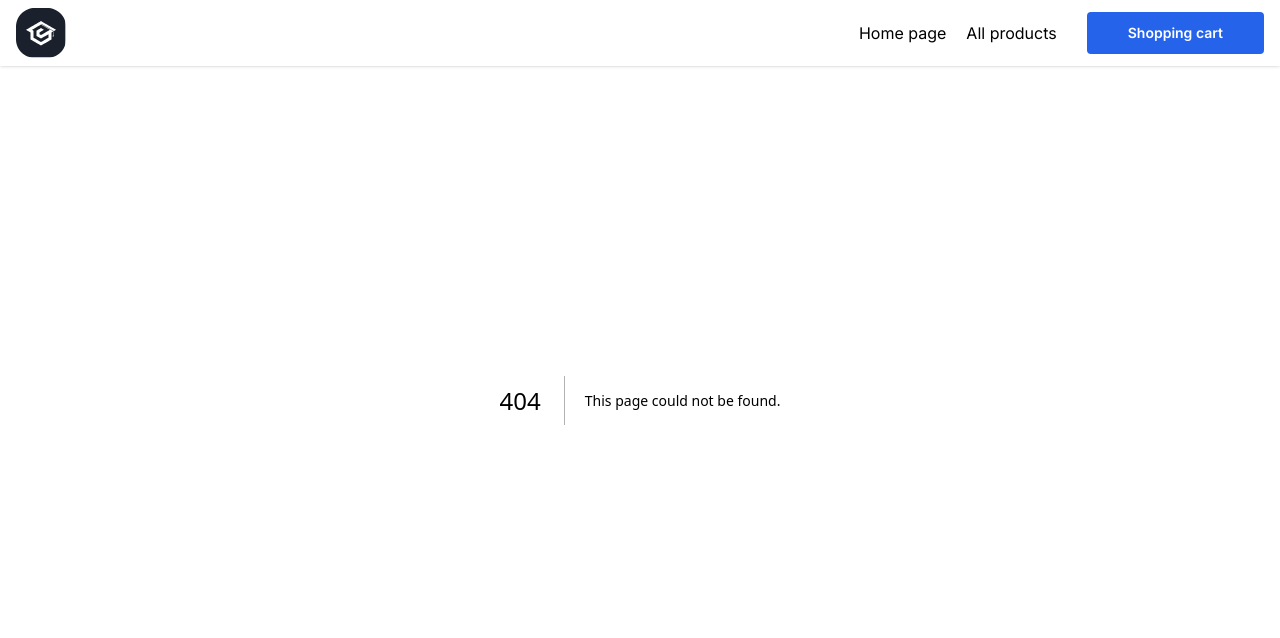
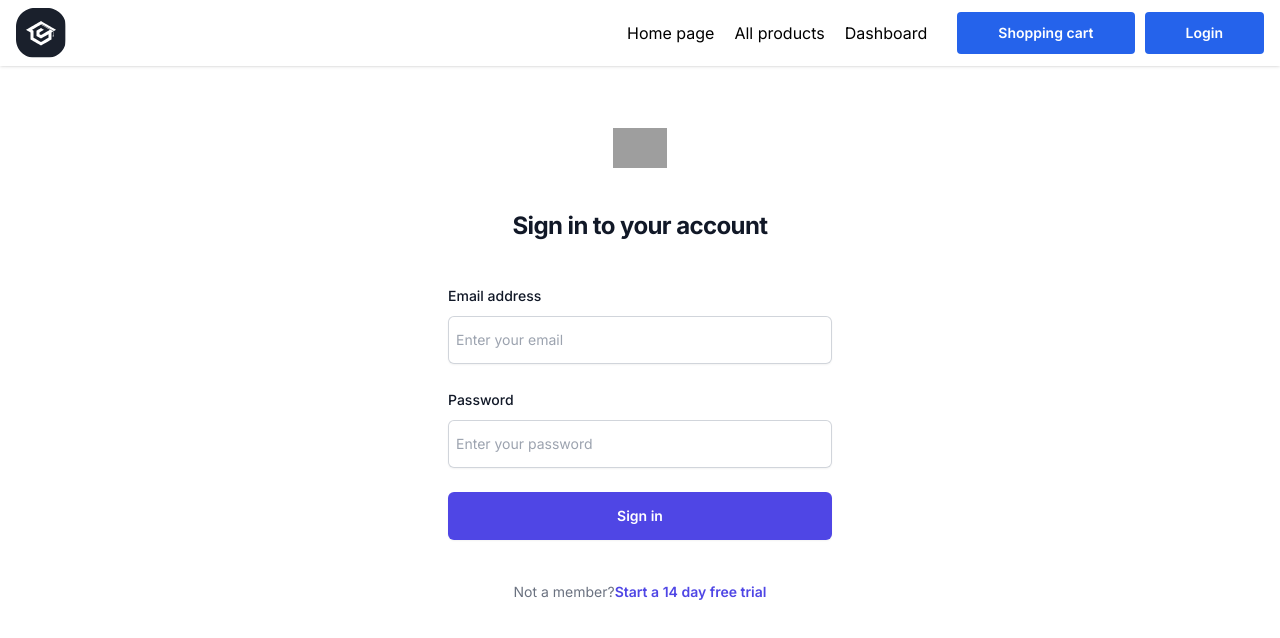
Before and after one commit to TursunovFirdavs/shop, a Next.js app: page /login in a window 1280 px wide. Before the commit this address had no page. Shown: the top 638 px of the page. Built offline with nearby package versions, Linux system fonts and the light colour scheme; grey boxes are pictures that could not be loaded.

Commit message:
login ui

```diff
--- /dev/null
+++ b/src/app/dashboard/page.tsx
@@ -0,0 +1,9 @@
+import React from 'react'
+
+const page = () => {
+  return (
+    <div>page</div>
+  )
+}
+
+export default page
--- /dev/null
+++ b/src/app/login/page.tsx
@@ -0,0 +1,79 @@
+'use client';
+
+import React, { FormEvent, useEffect, useState } from "react"
+
+const Login = () => {
+    const [username, setUsername] = useState<string>('')
+    const [password, setPassword] = useState<string>('')
+    console.log(password);
+
+
+    const handleFormSubmit = (e: FormEvent<HTMLFormElement>): void => {
+        e.preventDefault()
+        console.log(username);
+
+        useEffect(() => {
+            async function getUser() {
+                try {
+                    const res = await fetch('https://fakestoreapi.com/auth/login', {
+                        method: 'POST',
+                        body: JSON.stringify({
+                            username: username,
+                            password: password
+                        })
+                    })
+                    const product = await res.json();
+                    console.log(product);
+
+                } catch (error) {
+                    console.log(error);
+
+                }
+            }
+
+            getUser()
+        }, [])
+    }
+
+    return (
+        <div>
+            <div className="flex mt-20 min-h-full flex-col justify-center px-6 py-12 lg:px-8">
+                <div className="sm:mx-auto sm:w-full sm:max-w-sm">
+                    <img className="mx-auto h-10 w-auto" src="https://tailwindui.com/img/logos/mark.svg?color=indigo&shade=600" alt="Your Company" />
+                    <h2 className="mt-10 text-center text-2xl font-bold leading-9 tracking-tight text-gray-900">Sign in to your account</h2>
+                </div>
+
+                <div className="mt-10 sm:mx-auto sm:w-full sm:max-w-sm">
+                    <form onSubmit={handleFormSubmit} className="space-y-6" action="#" method="POST">
+                        <div>
+                            <label htmlFor="email" className="block text-sm font-medium leading-6 text-gray-900">Email address</label>
+                            <div className="mt-2">
+                                <input onChange={(e) => setUsername(e.target.value)} placeholder="Enter your email" id="email" name="email" type="email" autoComplete="email" required className="block w-full rounded-md border-0 px-2 py-3 text-gray-900 shadow-sm ring-1 ring-inset ring-gray-300 placeholder:text-gray-400 focus:ring-2 focus:ring-inset focus:ring-indigo-600 sm:text-sm sm:leading-6" />
+                            </div>
+                        </div>
+
+                        <div>
+                            <div className="flex items-center justify-between">
+                                <label htmlFor="password" className="block text-sm font-medium leading-6 text-gray-900">Password</label>
+                            </div>
+                            <div className="mt-2">
+                                <input onChange={(e) => setPassword(e.target.value)} placeholder="Enter your password" id="password" name="password" type="password" autoComplete="current-password" required className="block w-full rounded-md border-0 px-2 py-3 text-gray-900 shadow-sm ring-1 ring-inset ring-gray-300 placeholder:text-gray-400 focus:ring-2 focus:ring-inset focus:ring-indigo-600 sm:text-sm sm:leading-6" />
+                            </div>
+                        </div>
+
+                        <div>
+                            <button type="submit" className="flex w-full justify-center rounded-md bg-indigo-600 px-3 py-3 text-sm font-semibold leading-6 text-white shadow-sm hover:bg-indigo-500 focus-visible:outline focus-visible:outline-2 focus-visible:outline-offset-2 focus-visible:outline-indigo-600">Sign in</button>
+                        </div>
+                    </form>
+
+                    <p className="mt-10 text-center text-sm text-gray-500">
+                        Not a member?
+                        <a href="#" className="font-semibold leading-6 text-indigo-600 hover:text-indigo-500">Start a 14 day free trial</a>
+                    </p>
+                </div>
+            </div>
+        </div>
+    )
+}
+
+export default Login
--- a/src/components/navbar/Navbar.tsx
+++ b/src/components/navbar/Navbar.tsx
@@ -17,13 +17,20 @@ const Navbar = () => {
                     <Link href={'/products'} className="mr-5 hover:text-gray-900">
                         All products
                     </Link>
+                    <Link href={'/dashboard'} className="mr-5 hover:text-gray-900">
+                        Dashboard
+                    </Link>
                 </nav>
                 <Link href={'shopping'}>
                     <button className="button bg-blue-600 text-white border-transparent hover:border-blue-600 hover:text-blue-600 hover:bg-transparent">
                         Shopping cart
                     </button>
                 </Link>
-
+                <Link href={'login'}>
+                    <button className="button bg-blue-600 text-white border-transparent hover:border-blue-600 hover:text-blue-600 hover:bg-transparent">
+                        Login
+                    </button>
+                </Link>
             </div>
         </header>
     )
```
